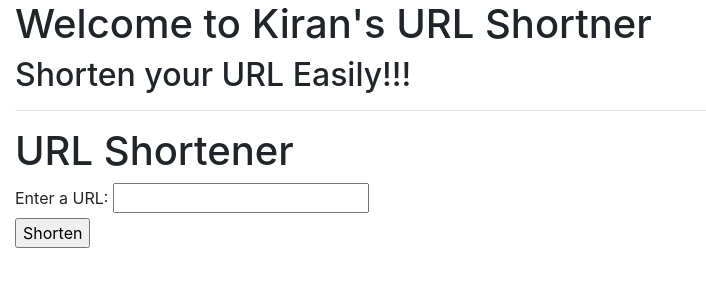
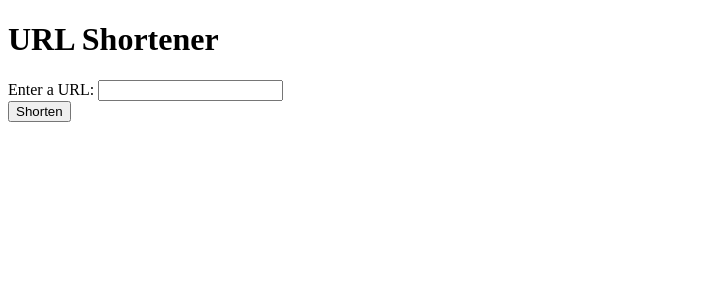
Before and after one commit to kiran-1505/short_url, a Flask app: page / in a window 1280 px wide. Shown: the top 300 px of the page, without its empty margins (0-706 px from the left). Run offline with Flask 3, Linux system fonts and the light colour scheme; some libraries are stand-ins or nearby versions.

Commit message:
Update base.html

```diff
--- a/short rl/templates/base.html
+++ b/short rl/templates/base.html
@@ -1,26 +1,12 @@
 <!DOCTYPE html>
-
 <html lang="en">
-
 <head>
     <meta charset="UTF-8">
-    <link rel="stylesheet" href="https://stackpath.bootstrapcdn.com/bootstrap/4.5.2/css/bootstrap.min.css" integrity="sha384-JcKb8q3iqJ61gNV9KGb8thSsNjpSL0n8PARn9HuZOnIxN0hoP+VmmDGMN5t9UJ0Z" crossorigin="anonymous">
-	<title>{% block title %}{% endblock %}</title>
-
+    <title>{% block title %}{% endblock %}</title>
 </head>
-
 <body>
-     <div class="container-fluid">
-         <h1>Welcome to Kiran's URL Shortner</h1>
-         <h2>Shorten your URL Easily!!! </h2>
-         <hr>
-         {% block content%}
-         {% endblock %}
-     </div>
-
-    <script src="https://code.jquery.com/jquery-3.5.1.slim.min.js" integrity="sha384-DfXdz2htPH0lsSSs5nCTpuj/zy4C+OGpamoFVy38MVBnE+IbbVYUew+OrCXaRkfj" crossorigin="anonymous"></script>
-    <script src="https://cdn.jsdelivr.net/npm/popper.js@1.16.1/dist/umd/popper.min.js" integrity="sha384-9/reFTGAW83EW2RDu2S0VKaIzap3H66lZH81PoYlFhbGU+6BZp6G7niu735Sk7lN" crossorigin="anonymous"></script>
-    <script src="https://stackpath.bootstrapcdn.com/bootstrap/4.5.2/js/bootstrap.min.js" integrity="sha384-B4gt1jrGC7Jh4AgTPSdUtOBvfO8shuf57BaghqFfPlYxofvL8/KUEfYiJOMMV+rV" crossorigin="anonymous"></script>
-
+    <div class="container">
+        {% block content %}{% endblock %}
+    </div>
 </body>
 </html>
```
